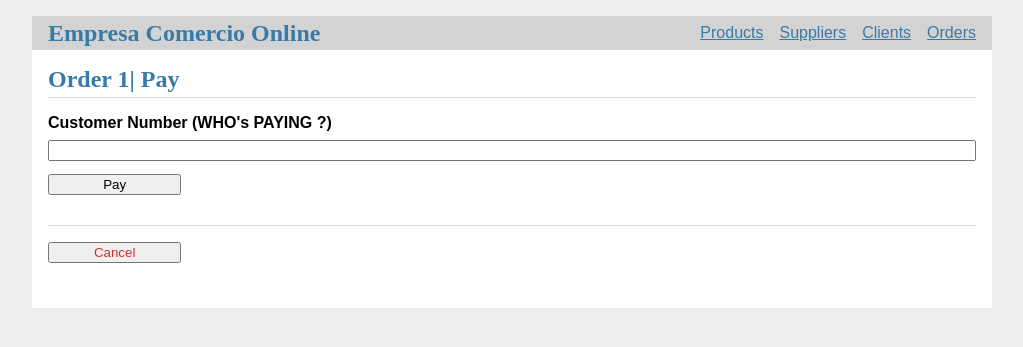
After one commit to joaodrmacas/Postgres-DB, a Flask app: page /orders/1/pay in a window 1280 px wide. The commit adds this page. Shown: the top 347 px of the page, without its empty margins (128-1151 px from the left). Run offline with Flask 3, Linux system fonts and the light colour scheme; some libraries are stand-ins or nearby versions.

Commit message:
added orders + added flash errors for sql querys errors + pay/paid html

```diff
--- a/app/app.py
+++ b/app/app.py
@@ -12,6 +12,8 @@ from flask import request
 from flask import url_for
 from psycopg.rows import namedtuple_row
 from psycopg_pool import ConnectionPool
+
+import re
 
 
 # postgres://{user}:{password}@{hostname}:{port}/{database-name}
@@ -282,6 +284,8 @@ def product_create():
             error = "EAN is required!"
         if not sku:
             error = "SKU is required!"
+        if not description:
+            description = ""
 
 
 
@@ -294,20 +298,23 @@ def product_create():
                     with conn.cursor(row_factory=namedtuple_row) as cur:
                         cur.execute(
                             """
-                            INSERT INTO customer (SKU, name, description, price, ean)
-                            VALUES (%(cust_no)s, %(name)s, %(address)s, %(phone)s, %(email)s);
+                            INSERT INTO product (SKU, name, description, price, ean)
+                            VALUES (%(SKU)s, %(name)s, %(description)s, %(price)s, %(ean)s);
                             """,
                             {"SKU": sku, "name": name, "description": description, "price": price, "ean": ean},
                         )
                     conn.commit()
                 return redirect(url_for("product_index"))
             except psycopg.DatabaseError as error:
-                # Catch the specific error raised by PostgreSQL for unique constraint violation
-                if error.pgcode == psycopg.DatabaseError.UNIQUE_VIOLATION:
-                    # Handle the error indicating the email is already used
-                    error = "Email is already used!"
+                error_message = str(error)
+                #if re.search(r'duplicate key value violates unique constraint', error_message):
+                if re.search(r'Key \(sku\)=\((.*?)\) already exists', error_message):
+                    sku = re.search(r'Key \(sku\)=\((.*?)\) already exists', error_message).group(1)
+                    error = f"SKU '{sku}' is already used!"
+                elif re.search(r'Key \(ean\)=\((.*?)\) already exists', error_message):
+                    ean = re.search(r'Key \(ean\)=\((.*?)\) already exists', error_message).group(1)
+                    error = f"EAN '{ean}' is already used!"
                 else:
-                    # Handle other database errors
                     error = "An error occurred while creating the client."
                 flash(error)
 
@@ -456,22 +463,145 @@ def supplier_register():
 
 
 
-@app.route("/deliveries", methods=("GET",))
-def delivery_index(page_number=1):
-    return render_template("delivery/index.html", clients=products, page_number=page_number)
+
+@app.route("/orders", methods=("GET",))
+@app.route("/orders/<int:page_number>", methods=("GET",))
+def order_index(page_number=1):
+
+    limit = 5  # Set the limit to the desired number of items per page
+    offset = (page_number - 1) * limit  # Calculate the offset based on the current page number
+    with pool.connection() as conn:
+        with conn.cursor(row_factory=namedtuple_row) as cur:
+            orders = cur.execute(
+                """
+                SELECT o.order_no, o.cust_no, o.date, p.order_no AS payment_order_no
+                FROM orders o
+                LEFT JOIN pay p ON o.order_no = p.order_no
+                ORDER BY o.order_no
+                LIMIT %s OFFSET %s;
+                """,
+                (limit, offset),
+            ).fetchall()
+            log.debug(f"Found {cur.rowcount} rows.")
+
+    # Create a list to store the orders with payment status (paid/not paid)
+    modified_orders = []
+
+    for order in orders:
+        if order.payment_order_no is not None:
+            # Order has a corresponding payment record, indicating it has been paid
+            modified_order = dict(order._asdict())
+            modified_order['is_paid'] = True
+        else:
+            # Order does not have a corresponding payment record, indicating it has not been paid
+            modified_order = dict(order._asdict())
+            modified_order['is_paid'] = False
+
+        modified_orders.append(modified_order)
+
+    # API-like response is returned to orders that request JSON explicitly (e.g., fetch)
+    if (
+        request.accept_mimetypes["application/json"]
+        and not request.accept_mimetypes["text/html"]
+    ):
+        return jsonify(modified_orders)
+
+    return render_template("order/index.html", orders=modified_orders, page_number=page_number)
+
+
+@app.route("/orders/<order_no>/pay", methods=("GET","POST"))
+def order_pay(order_no):
+    """Pay for an order."""
+    if request.method == "POST":
+        cust_no = request.form["cust_no"]
+        error = None
+        if not cust_no:
+            error = "Customer number is required!"
+        if not order_no:
+            error = "Order number is required!"
+
+        if error is not None:
+            flash(error)
+        else:
+            try:
+                with pool.connection() as conn:
+                    with conn.cursor() as cur:
+                        cur.execute(
+                            """
+                            INSERT INTO pay (order_no, cust_no)
+                            VALUES (%(order_no)s, %(cust_no)s);
+                            """,
+                            {"cust_no": cust_no, "order_no": order_no},
+                        )
+                    conn.commit()
+            except psycopg.errors.DatabaseError as error:
+                #flash(str(error))
+                error_message = str(error)
+                if re.search(r'Key \(cust_no\)=\(\d+\) is not present in table "customer"', error_message):
+                    error = "Customer does not exist!"
+                    flash(error)
+                    return render_template("order/pay.html", order_no=order_no)
+                if re.search(r'Key \(order_no\)=\(\d+\) already exists', error_message):
+                    error = "Order has already been paid!"
+                    flash(error)
+                    error = ""
+                # Handle other database errors
+                if error:
+                    error = "An error occurred while creating the order."
+                    flash(error)
+            return redirect(url_for("order_index"))
+
+    return render_template("order/pay.html", order_no=order_no)
 
 
 
+@app.route("/order/create_order", methods=("GET","POST"))
+def order_create():
+    """Create a new order."""
 
 
+    if request.method == "POST":
+        cust_no = request.form["cust_no"]
+        date = request.form["date"]
+
+        error = None
+
+        if not cust_no:
+            error = "Customer Number is required!"
+        if not date:
+            error = "Date is required!"
+        #elif date.isdate() == False:
+        #    error = "Price must be a number!"
 
 
+        if error is not None:
+            flash(error)
+        else:
+            try:
+                with pool.connection() as conn:
+                    with conn.cursor(row_factory=namedtuple_row) as cur:
+                        cur.execute(
+                            """
+                            INSERT INTO orders (order_no, cust_no, date)
+                            SELECT COALESCE(MAX(order_no), 0) + 1, %(cust_no)s, %(date)s FROM orders;
+                            """,
+                            {"cust_no": cust_no, "date": date},
+                        )
+                    conn.commit()
+                return redirect(url_for("order_index"))
+            except psycopg.DatabaseError as error:
+                error_message = str(error)
+                if re.search(r'Key \(cust_no\)=\(\d+\) is not present in table "customer"', error_message):
+                    error = "Customer does not exist!"
+                    flash(error)
+                else:
+                    # Handle other database errors
+                    flash(error)
+                    error = "An error occurred while creating the order."
+                    flash(error)
 
 
-
-
-
-
+    return render_template("order/create.html")
 
 
 
--- a/app/templates/base.html
+++ b/app/templates/base.html
@@ -8,7 +8,7 @@
     <li><a href="{{ url_for('product_index') }}">Products</a>
     <li><a href="{{ url_for('supplier_index') }}">Suppliers</a>
     <li><a href="{{ url_for('client_index') }}">Clients</a>
-    <li><a href="{{ url_for('delivery_index') }}">Deliveries</a>
+    <li><a href="{{ url_for('order_index') }}">Orders</a>
     </ul>
   </nav>
   <section class="content">
--- /dev/null
+++ b/app/templates/order/pay.html
@@ -0,0 +1,17 @@
+{% extends 'base.html' %}
+
+{% block header %}
+  <h1>{% block title %}Order {{order_no}}| Pay{% endblock %}</h1>
+{% endblock %}
+
+{% block content %}
+  <form method="post">
+    <label for="cust_no">Customer Number (WHO's PAYING ?)</label>
+    <input name="cust_no" id="cust_no" type="text" required>
+    <input type="submit" value="Pay">
+  </form>
+  <hr>
+  <form action="{{ url_for('order_index')}}" method="get">
+    <input class="danger" type="submit" value="Cancel" onclick="return confirm('Are you sure?');">
+  </form>
+{% endblock %}
```
Also changed, not shown: app/templates/delivery/index.html (deleted, +0 -33 lines), app/templates/delivery/update.html (deleted, +0 -19 lines), app/templates/order/create.html (added, +19 -0 lines), app/templates/order/index.html (added, +40 -0 lines).
